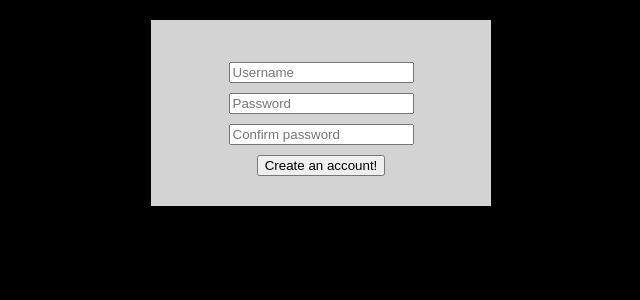
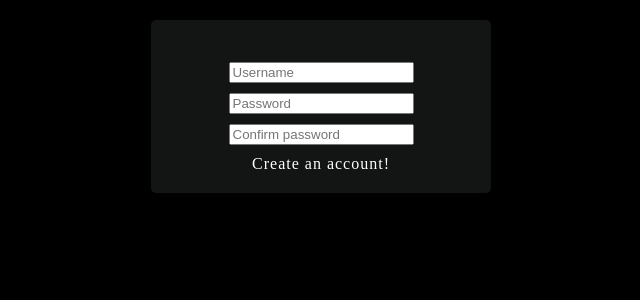
Before and after one commit to HeyyD/Blog, a React (Create React App) app in the folder front-end/: page /users in a window 1280 px wide. Shown: the top 300 px of the page, without its empty margins (319-959 px from the left). Built offline with nearby package versions, Linux system fonts and the light colour scheme.

Commit message:
Create user styling

```diff
--- a/front-end/src/profile/CreateUser.css
+++ b/front-end/src/profile/CreateUser.css
@@ -1,5 +1,6 @@
 .Create-account {
-  background: lightgray;
+  background: #121513;
+  border-radius: 5px;
   width: 300px;
   padding: 20px;
   margin: 20px auto;
@@ -12,5 +13,21 @@
 }
 
 .Create-account > h5 {
-  color: red;
+  color: rgb(220, 120, 0);
 }
+
+.Create-account > a {
+  width: 100%;
+  height: 100%;
+  color: white;
+  text-decoration: none;
+  font-family: Ubuntu;
+  font-size: 1em;
+  font-weight: lighter;
+  letter-spacing: 1px;
+  transition: .25s ease-in-out;
+}
+
+.Create-account > a:hover {
+  color: rgb(220, 120, 0);
+}
--- a/front-end/src/profile/CreateUser.js
+++ b/front-end/src/profile/CreateUser.js
@@ -29,7 +29,7 @@ class CreateUser extends Component {
     } else if (this.state.password.length < 6) {
       this.setState({errorMessage: 'Passwords must be at least 6 characters long'})
     } else if (this.state.username.length < 5) {
-      this.setState({errorMessage: 'Username has to be atleas 5 characters long'})
+      this.setState({errorMessage: 'Username has to be at least 5 characters long'})
     } else {
       this.createUser();
     }
@@ -64,7 +64,7 @@ class CreateUser extends Component {
         <input name="username" type="text" placeholder="Username" onChange={this.handleChange}/>
         <input name="password" type="password" placeholder="Password" onChange={this.handleChange}/>
         <input name="confirm" type="password" placeholder="Confirm password" onChange={this.handleChange}/>
-        <input type="button" value="Create an account!" onClick={this.checkInformation} />
+          <a href="#" onClick={this.checkInformation}>Create an account!</a>
       </form>
     );
   }
```
